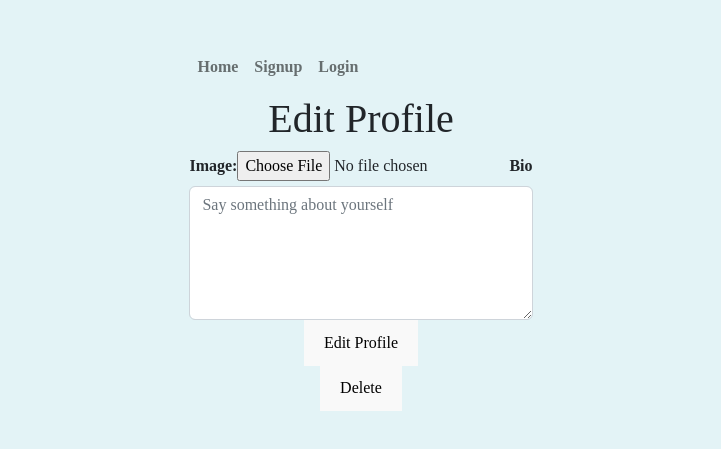
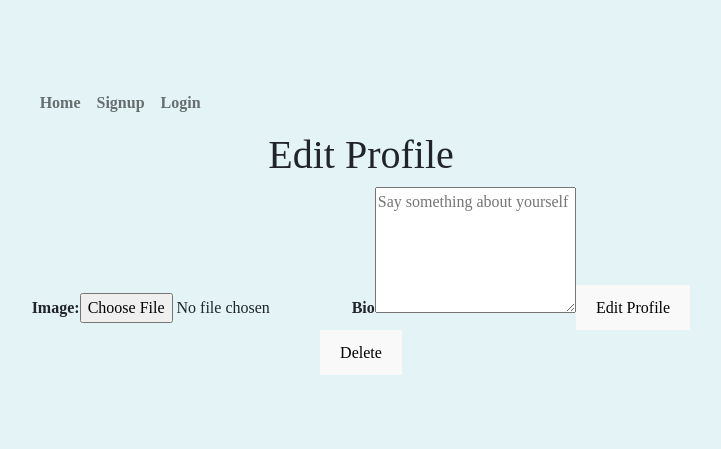
Before and after one commit to Deroubaix/clicked-client, a React (Vite) app: page /profile/edit/1 in a window 1280 px wide. Shown: the part 175-624 px from the top of the page, without its empty margins (279-1000 px from the left). Built offline with nearby package versions, Linux system fonts and the light colour scheme; no server answers.

Commit message:
minor changes on edit profile

```diff
--- a/src/pages/EditProfile.jsx
+++ b/src/pages/EditProfile.jsx
@@ -72,18 +72,19 @@ function EditProfile() {
             <form onSubmit={handleSubmit}>
 
                 <label>Image:
-                <input type='file' name='poster' class='form-control-file' onChange={handleImage}/>
+                <input type='file' name='poster'  onChange={handleImage}/>
                </label>
+               <input type='text' value={image}  name='currentImage' hidden />
 
                 <label for="description" class="form-label">Bio</label>
               <textarea
-                class="form-control"
+
                 name="description"
                 id="description"
                 rows="5"
                 placeholder="Say something about yourself"
                 onChange={handleDescription}
-              ></textarea>
+              >{description}</textarea>
                 <button type='submit'>Edit Profile</button>
             </form>
 
```
